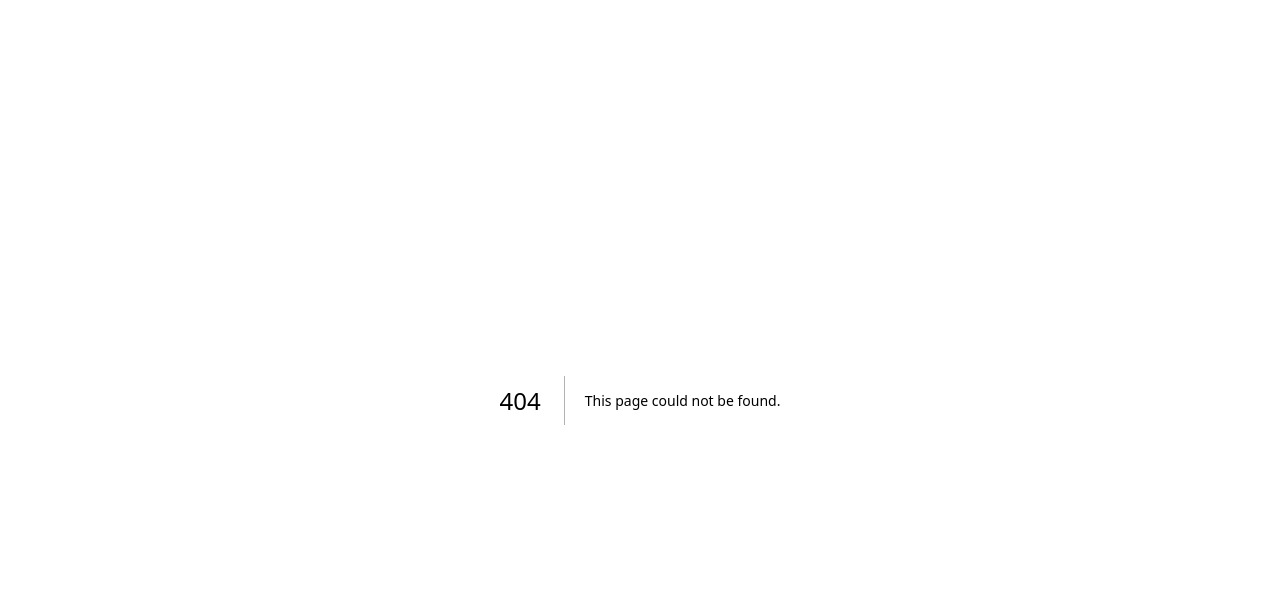
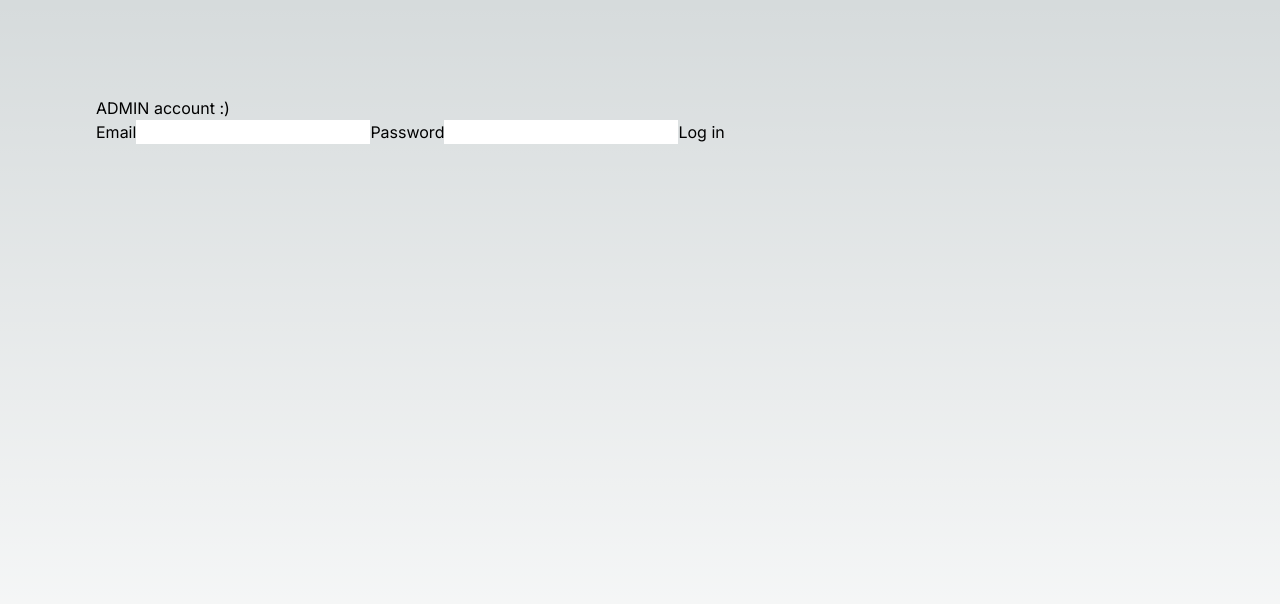
Before and after one commit to janaiscoding/blog-client, a Next.js app: page /login in a window 1280 px wide. Before the commit this address had no page. Shown: the top 604 px of the page. Built offline with nearby package versions, Linux system fonts and the light colour scheme.

Commit message:
Added a login route for admin's login -- need to figure out how to manipulate JWT token now

```diff
--- /dev/null
+++ b/app/login/page.tsx
@@ -0,0 +1,34 @@
+"use client";
+
+import { useState } from "react";
+
+export default function Login() {
+  const [email, setEmail] = useState<string>();
+  const [password, setPassword] = useState<string>();
+  const requestOptions = {
+    method: "POST",
+    headers: { "Content-Type": "application/json" },
+    body: JSON.stringify({ email, password }),
+  };
+  const handleSubmit = async (e: any) => {
+    e.preventDefault();
+    const response = await fetch(
+      "https://janas-blog-api.fly.dev/login",
+      requestOptions
+    );
+    const data = await response.json();
+    console.log(data); // MY JWT TOKEN
+  };
+  return (
+    <div className="h-screen p-24">
+      ADMIN account :)
+      <form onSubmit={(e) => handleSubmit(e)}>
+        <label>Email</label>
+        <input type="email" onChange={(e) => setEmail(e.target.value)} />
+        <label>Password</label>
+        <input type="password" onChange={(e) => setPassword(e.target.value)} />
+        <button type="submit">Log in</button>
+      </form>
+    </div>
+  );
+}
--- a/app/page.tsx
+++ b/app/page.tsx
@@ -1,32 +1,8 @@
-"use client";
-import { useEffect, useState } from "react";
-
 export default function Home() {
-  const [posts, setPosts] = useState([]);
-  const API = "https://janas-blog-api.fly.dev/posts/";
-
-  useEffect(() => {
-    fetch(API, {
-      method: "GET",
-    })
-      .then((response) => response.json())
-      .then((data) => {
-        setPosts(data.posts);
-      })
-      .catch((error) => {
-        console.log(error.message);
-      });
-  }, []);
   return (
     <main className="h-screen flex flex-col items-start justify-center p-24 gap-24">
-      {posts.map((post, i) => (
-        <div key={i}>
-          <p>
-            {i + 1}. {post.title}
-          </p>
-          <p>{post.text}</p>
-        </div>
-      ))}
+        Welcome to my blog
+        <a href="/posts" className="text-blue">My posts</a>
     </main>
   );
 }
--- /dev/null
+++ b/app/posts/page.tsx
@@ -0,0 +1,46 @@
+"use client";
+import { useEffect, useState } from "react";
+
+type Post = {
+  title: string;
+  text: string;
+  _id: string;
+  comments: [];
+};
+
+export default function Home() {
+  const [posts, setPosts] = useState<Post[]>([]);
+  const API = "https://janas-blog-api.fly.dev/posts/";
+
+  const fetchRequest = (url: string, setter: any) => {
+    fetch(url, {
+      method: "GET",
+    })
+      .then((response) => response.json())
+      .then((data) => {
+        setter(data.posts);
+        console.log("setting successful");
+        console.log(data.posts);
+      })
+      .catch((error) => {
+        console.log(error.message);
+      });
+  };
+
+  useEffect(() => {
+    fetchRequest(API, setPosts);
+  }, []);
+  return (
+    <main className="h-screen flex flex-col items-start justify-center p-24 gap-24">
+      {posts.map((post, i) => (
+        <div key={i}>
+          <a href={"posts/" + post._id}>
+            {i + 1}. {post.title}
+          </a>
+          <p>{post.text}</p>
+          <p>This post has {post.comments.length} comment(s) </p>
+        </div>
+      ))}
+    </main>
+  );
+}
```
